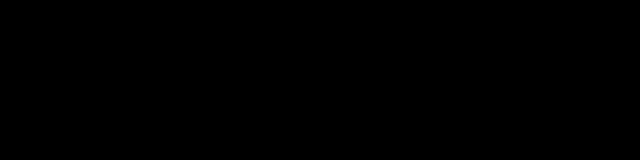
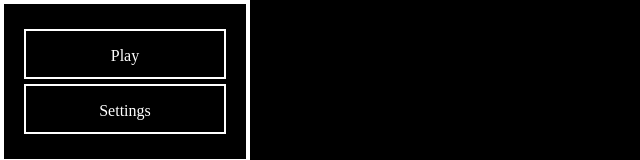
Before and after one commit to dargavavid/breakout-game, a plain HTML site: page index.html in a window 1280 px wide. Shown: the top 160 px of the page, without its empty margins (0-640 px from the left). Drawn offline with Linux system fonts and the light colour scheme.

Commit message:
Style menu

```diff
--- a/css/style.css
+++ b/css/style.css
@@ -12,3 +12,25 @@ body, html {
 body {
   background-color: black;
 }
+
+#app {
+
+}
+
+#game-menu {
+  width: 250px;
+  padding: 20px;
+  background-color: black;
+  border: solid white 4px;
+}
+
+.menu-button {
+  width: 100%;
+  height: 50px;
+  margin: 5px 0;
+  color: white;
+  text-align: center;
+  line-height: 50px;
+  cursor: pointer;
+  border: solid white 2px;
+}
```
